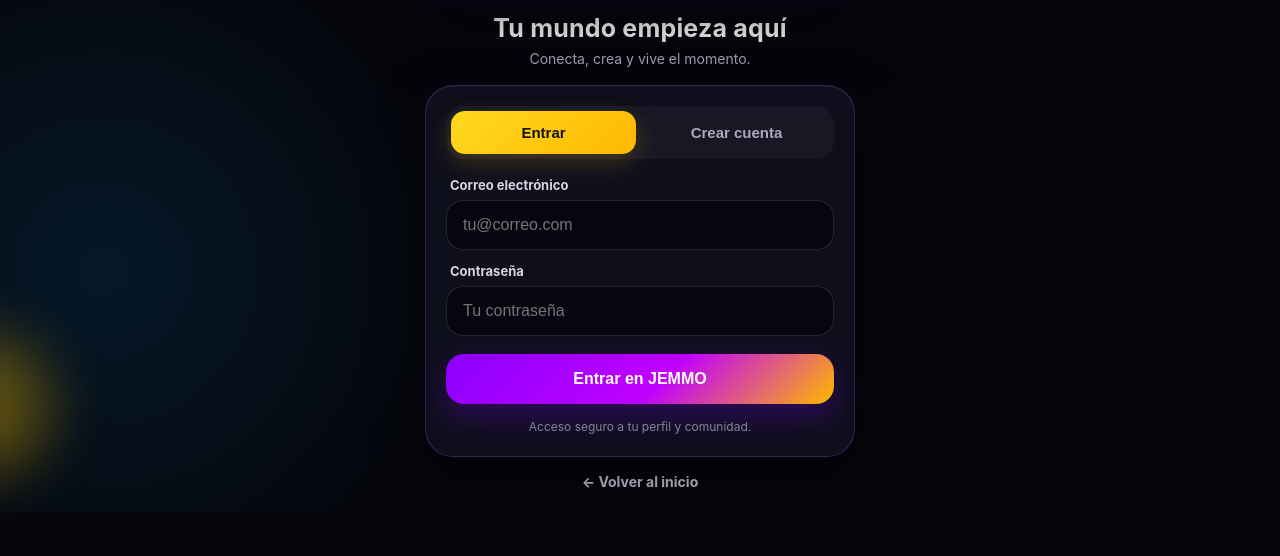
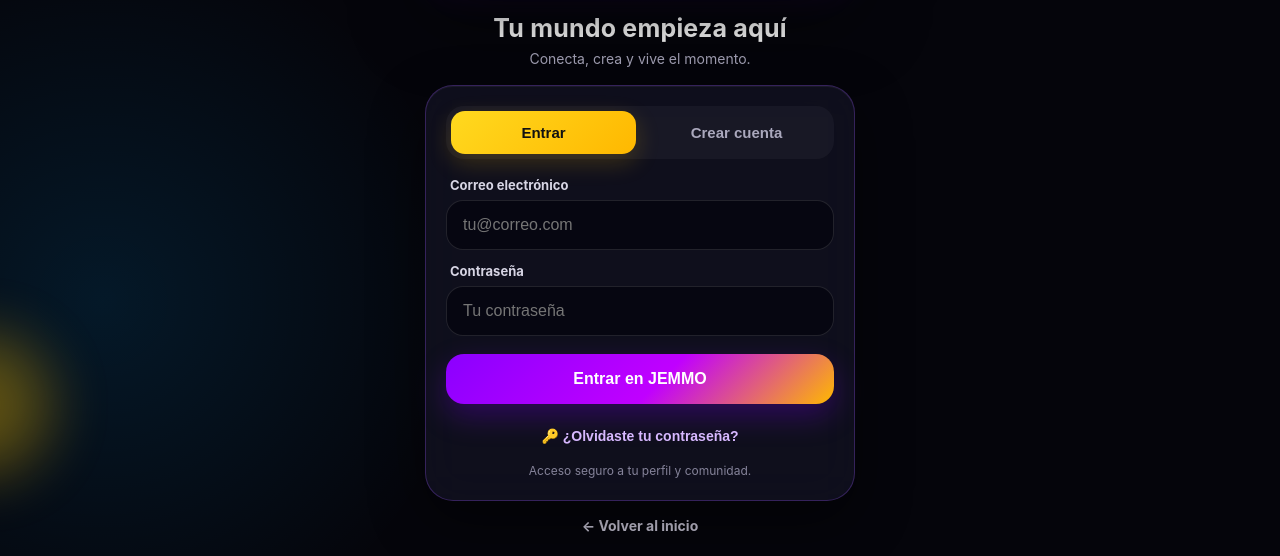
Before and after one commit to jmmlive/JEMMO-LIVE, a plain HTML site: page acceso.html in a window 1280 px wide. Shown: the part 293-849 px from the top of the page. Before the commit the page ends 805 px from the top, so only its background shows below. Drawn offline with Linux system fonts and the light colour scheme.

Commit message:
Add files via upload

```diff
--- a/acceso.html
+++ b/acceso.html
@@ -31,7 +31,8 @@ label{display:block;color:#d7d5e4;font-size:13px;font-weight:700;margin:0 0 7px
 input{width:100%;border:1px solid rgba(255,255,255,.11);outline:none;background:rgba(5,5,14,.72);color:white;border-radius:17px;padding:15px 16px;font-size:16px;transition:.2s}
 input:focus{border-color:#a936ff;box-shadow:0 0 0 4px rgba(169,54,255,.11)}
 .primary{width:100%;border:0;border-radius:18px;padding:16px;margin-top:5px;font-size:16px;font-weight:900;color:white;background:linear-gradient(135deg,#8b00ff,#c000ff 55%,#ffb900);box-shadow:0 12px 30px rgba(132,0,255,.28)}
-.note{text-align:center;color:#85839a;font-size:12px;line-height:1.5;margin-top:14px}
+.forgot{display:block;width:100%;border:0;background:transparent;color:#d7b8ff;font-size:14px;font-weight:800;margin-top:16px;padding:8px;cursor:pointer}.forgot:active{opacity:.7}
+.note{text-align:center;color:#85839a;font-size:12px;line-height:1.5;margin-top:10px}
 .back{display:block;text-align:center;color:#c7c4d5;text-decoration:none;font-size:14px;font-weight:700;margin-top:16px}
 .brandline{height:2px;width:80px;margin:15px auto 0;border-radius:9px;background:linear-gradient(90deg,transparent,#ffd21f,#9d00ff,transparent)}
 </style>
@@ -59,6 +60,7 @@ input:focus{border-color:#a936ff;box-shadow:0 0 0 4px rgba(169,54,255,.11)}
       <div class="field"><label>Correo electrónico</label><input type="email" placeholder="tu@correo.com" required></div>
       <div class="field"><label>Contraseña</label><input type="password" placeholder="Tu contraseña" required></div>
       <button class="primary" type="submit">Entrar en JEMMO</button>
+      <button class="forgot" type="button" onclick="recoverPassword()">🔑 ¿Olvidaste tu contraseña?</button>
       <p class="note">Acceso seguro a tu perfil y comunidad.</p>
     </form>
 
@@ -80,6 +82,7 @@ function showForm(id,btn){
   document.getElementById(id).classList.add('active'); btn.classList.add('active');
 }
 function demo(e){e.preventDefault();alert('Vista preparada. La conexión real de cuentas será el siguiente paso.');}
+function recoverPassword(){alert('Recuperar contraseña queda preparado visualmente. Al conectar las cuentas reales, enviaremos el enlace de recuperación al correo del usuario.');}
 </script>
 </body>
 </html>
```
